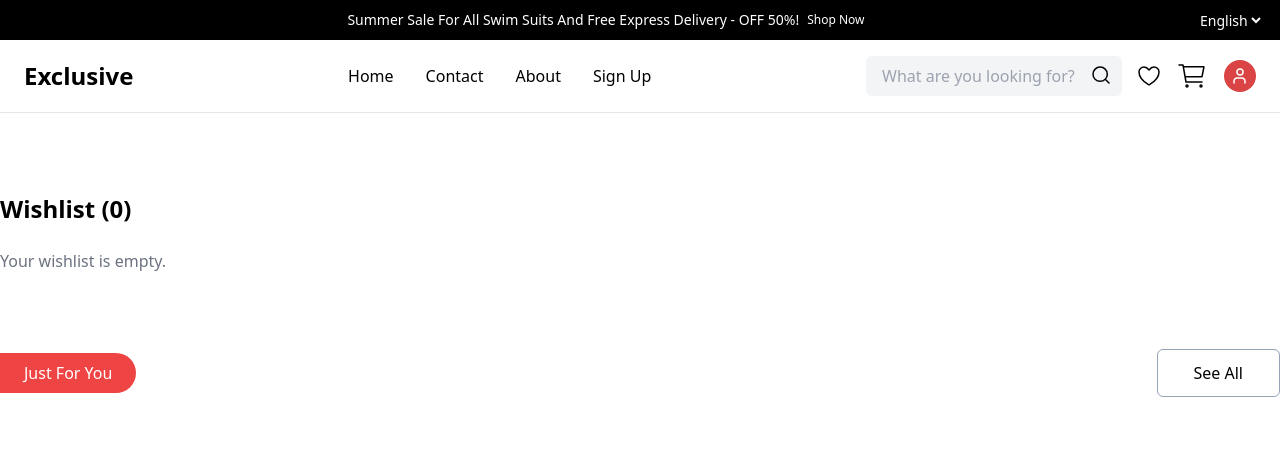
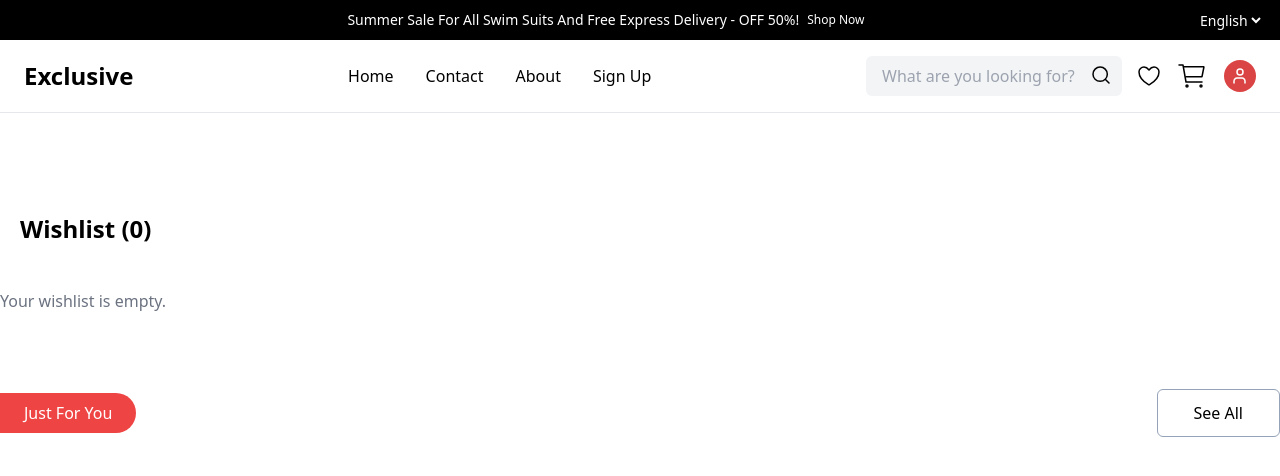
Before and after one commit to Salohiddin0/E-Commerce-Project, a React (Vite) app: page /wishlist in a window 1280 px wide. Shown: the top 476 px of the page. Built offline with nearby package versions, Linux system fonts and the light colour scheme.

Commit message:
add Wishlist page

```diff
--- a/src/pages/wishlist/Wishlist.jsx
+++ b/src/pages/wishlist/Wishlist.jsx
@@ -19,7 +19,7 @@ const Wishlist = () => {
       <div className='max-w-screen-xl mx-auto'>
         {/* Header */}
 
-        <header className='flex items-center justify-between border-b py-4 px-6 relative z-20 mb-[80px]'>
+        <header className='flex items-center justify-between border-b py-4 px-6 relative z-20 mb-[30px] md:mb-[80px]'>
           <Link to={'/'} className='hidden md:block text-2xl font-bold'>
             Exclusive
           </Link>
@@ -140,7 +140,7 @@ const Wishlist = () => {
 
         {/* Main Content */}
 
-        <div className='flex justify-between items-center mb-6'>
+        <div className='flex justify-between items-center mb-6 p-[20px]'>
           <h1 className='text-2xl font-semibold'>
             Wishlist ({wishlistItems.length})
           </h1>
@@ -157,7 +157,7 @@ const Wishlist = () => {
         {wishlistItems.length === 0 ? (
           <p className='text-gray-500'>Your wishlist is empty.</p>
         ) : (
-          <div className='grid grid-cols-1 sm:grid-cols-2 md:grid-cols-4 gap-6 mt-[60px]'>
+          <div className='grid grid-cols-1 sm:grid-cols-2 md:grid-cols-4 gap-6 md:mb-[60px] p-[20px]'>
             {wishlistItems.map(product => (
               <div
                 key={product.id}
```
